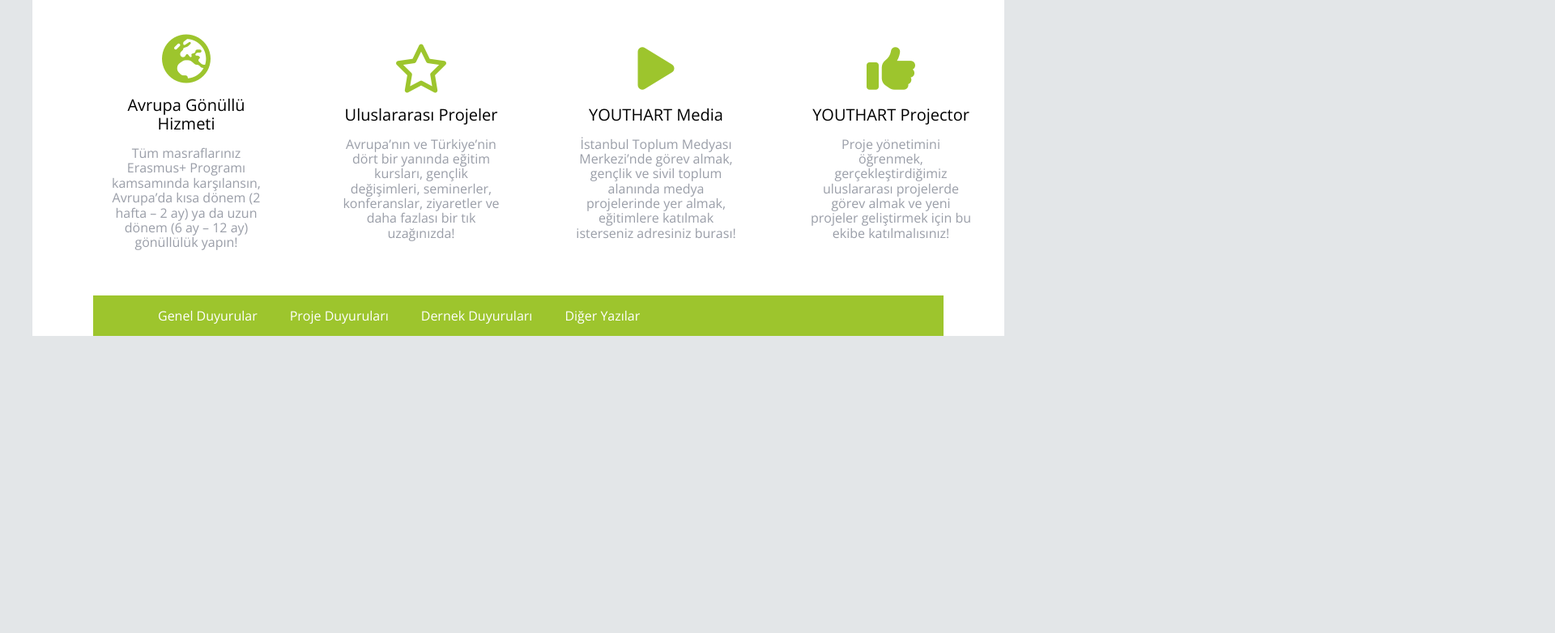
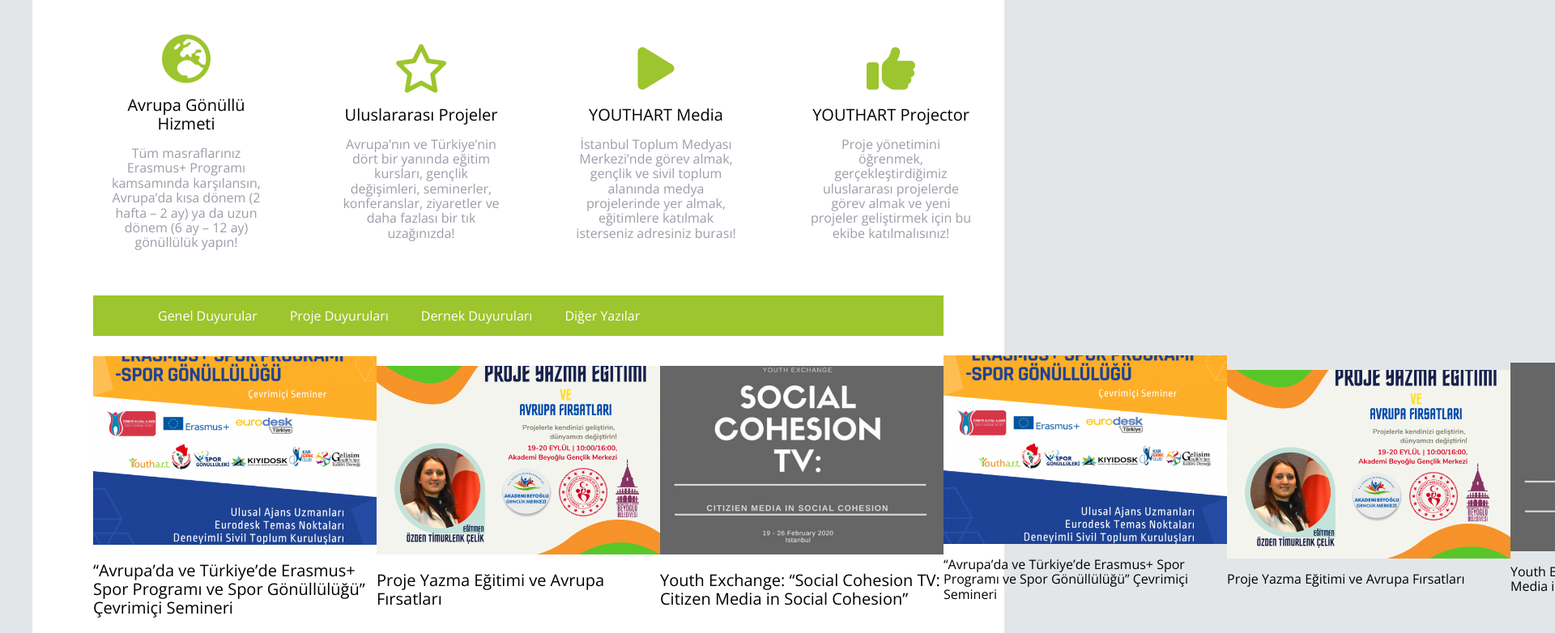
Before and after one commit to erennkazan/youthart-site, a website: page index.html in a window 1280 px wide. Shown: the part 203-985 px from the top of the page at 81% size, 1920 px wide, since content can reach past the window. Before the commit the page ends 800 px from the top, so only its background shows below. Drawn offline with nearby package versions, Linux system fonts and the light colour scheme.

Commit message:
main header created

```diff
--- a/index.html
+++ b/index.html
@@ -127,6 +127,32 @@
                 </li>
             </ul>
           </div>
+          <div class="header-slider">
+            <div class="slider-box">
+                <img src="img/erasmus.png" alt="" width="350">
+                <p>“Avrupa’da ve Türkiye’de Erasmus+ Spor Programı ve Spor Gönüllülüğü” Çevrimiçi Semineri</p>
+            </div>
+            <div class="slider-box">
+                <img src="img/post.png" alt="" width="350">
+                <p>Proje Yazma Eğitimi ve Avrupa Fırsatları</p>
+            </div>
+            <div  class="slider-box">
+                <img src="img/media.jpeg" alt="" width="350">
+                <p>Youth Exchange: “Social Cohesion TV: Citizen Media in Social Cohesion”</p>
+            </div>
+            <div class="slider-box-two">
+                <img src="img/erasmus.png" alt="" width="350">
+                <p>“Avrupa’da ve Türkiye’de Erasmus+ Spor Programı ve Spor Gönüllülüğü” Çevrimiçi Semineri</p>
+            </div>
+            <div class="slider-box-two">
+                <img src="img/post.png" alt="" width="350">
+                <p>Proje Yazma Eğitimi ve Avrupa Fırsatları</p>
+            </div>
+            <div  class="slider-box-two">
+                <img src="img/media.jpeg" alt="" width="350">
+                <p>Youth Exchange: “Social Cohesion TV: Citizen Media in Social Cohesion”</p>
+            </div>
+          </div>
         </div>
     </main>
     <script src="js/main.js"></script>
--- a/scss/pages/index.scss
+++ b/scss/pages/index.scss
@@ -60,6 +60,7 @@
 }
 .main-header{
     display: flex;
+    flex-wrap: wrap;
     margin: auto;
     width: 1050px;
 }
@@ -82,3 +83,22 @@
     align-items: center;
     text-align: center;
 }
+.header-slider{
+    display: flex;
+    justify-content: space-between;
+    align-items: center;
+
+}
+.slider-box{
+    display: flex;
+    flex-wrap: wrap;
+    align-items: center;
+    text-align: start;
+    font-size: 20px;
+    margin-top: 25px;
+
+}
+.slider-box-two{
+    display: flex;
+    flex-wrap: wrap;
+}
```
Also changed, not shown: img/erasmus.png (added), img/media.jpeg (added), img/post.png (added), main.css.
